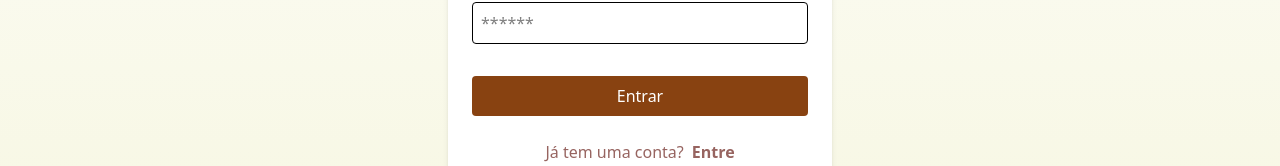
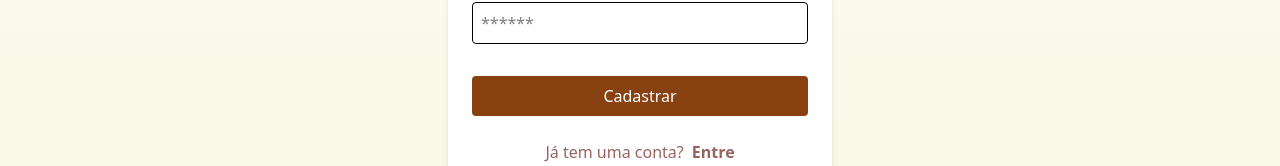
Before and after one commit to fbmcarmo/sebao-online, a Next.js app: page /cadastrar in a window 1280 px wide. Shown: the part 412-578 px from the top of the page. Built offline with nearby package versions, Linux system fonts and the light colour scheme.

Commit message:
mudei o nome de entrar para cadastrar no cadastro

```diff
--- a/src/pages/cadastrar/index.jsx
+++ b/src/pages/cadastrar/index.jsx
@@ -41,13 +41,13 @@
             type="submit"
             className="w-full bg-[#884211] text-white p-2 rounded houver:bg-[#6f350f] transition"
           >
-            Entrar
+            Cadastrar
           </button>
         </div>
         <div className="mt-4">
           <p className="text-center text-[#976460]">Já tem uma conta?
             <button className="text-[#976460] font-bold cursor-pointer pl-2"
-            onClick={() => window.location.href = "/cadastrar"}>
+            onClick={() => window.location.href = "/login"}>
               Entre
             </button>
           </p>
```
